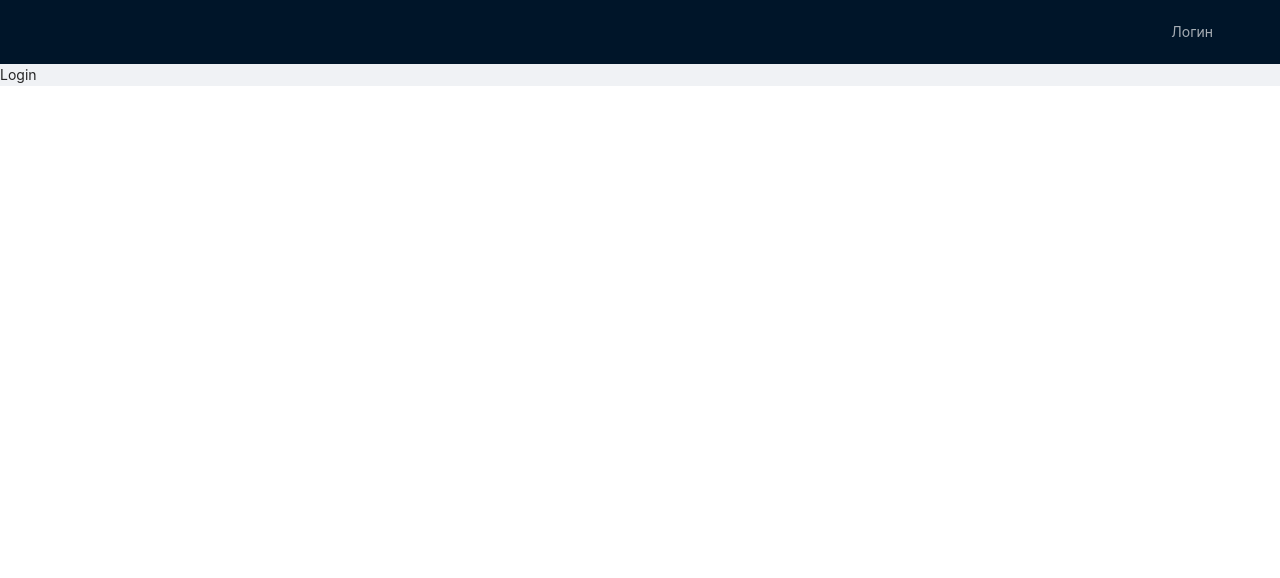
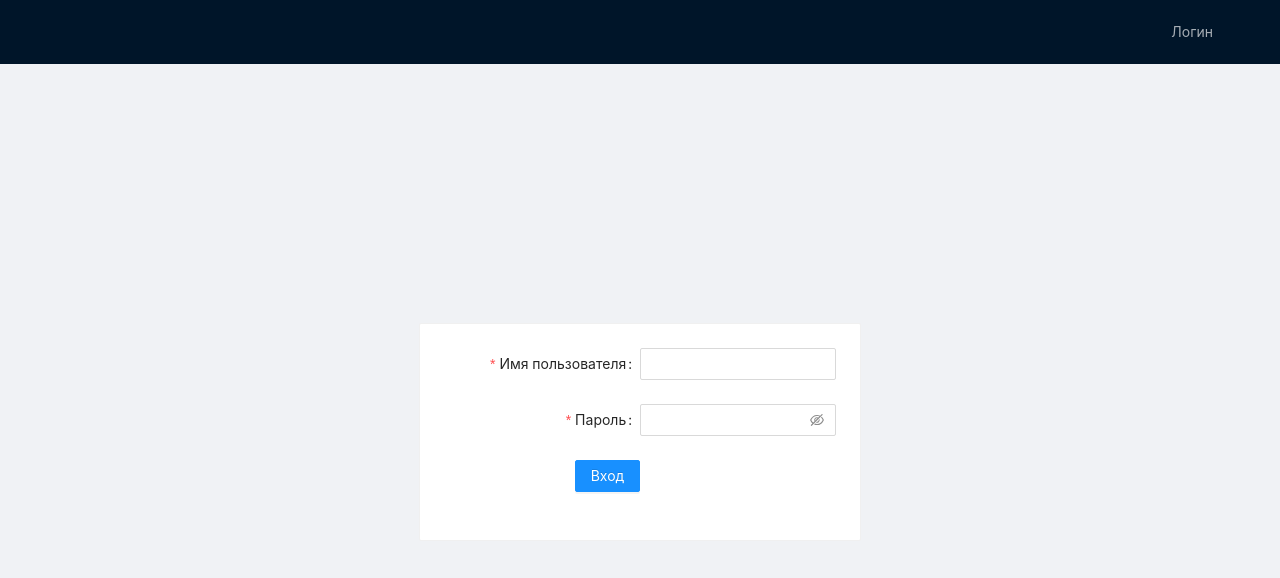
Before and after one commit to Kostushka/practice-app, a React (Create React App) app: page / in a window 1280 px wide. Shown: the top 578 px of the page. Built offline with nearby package versions, Linux system fonts and the light colour scheme.

Commit message:
Added LoginForm

```diff
--- /dev/null
+++ b/src/components/LoginForm/LoginForm.tsx
@@ -0,0 +1,41 @@
+import { Button, Card, Form, Input } from 'antd';
+import { rules } from '../../utils/rules';
+import styles from './LoginForm.module.css';
+
+const LoginForm = () => {
+    const onFinish = () => {
+        console.log('Success');
+    };
+    return (
+        <Form
+            labelCol={{ span: 12 }}
+            wrapperCol={{ span: 16 }}
+            onFinish={onFinish}
+        >
+            <Card>
+                <Form.Item
+                    label='Имя пользователя'
+                    name='Имя пользователя'
+                    rules={[rules.required('Пожалуйста, введите имя!')]}
+                >
+                    <Input />
+                </Form.Item>
+
+                <Form.Item
+                    label='Пароль'
+                    name='Пароль'
+                    rules={[rules.required('Пожалуйста, введите пароль!')]}
+                >
+                    <Input.Password />
+                </Form.Item>
+                <Form.Item wrapperCol={{ offset: 8, span: 16 }}>
+                    <Button type='primary' htmlType='submit'>
+                        Вход
+                    </Button>
+                </Form.Item>
+            </Card>
+        </Form>
+    );
+};
+
+export default LoginForm;
--- /dev/null
+++ b/src/components/LoginForm/index.ts
@@ -0,0 +1 @@
+export { default } from './LoginForm';
--- a/src/containers/Login/Login.module.css
+++ b/src/containers/Login/Login.module.css
@@ -0,0 +1,3 @@
+.row {
+    height: calc(100vh - 64px);
+}
--- a/src/containers/Login/Login.tsx
+++ b/src/containers/Login/Login.tsx
@@ -1,8 +1,16 @@
 import { FC } from 'react';
+import { Layout, Row } from 'antd';
 import styles from './Login.module.css';
+import LoginForm from '../../components/LoginForm';
 
 const Login: FC = () => {
-    return <>Login</>;
+    return (
+        <Layout>
+            <Row justify='center' align='middle' className={styles.row}>
+                <LoginForm />
+            </Row>
+        </Layout>
+    );
 };
 
 export default Login;
--- /dev/null
+++ b/src/utils/rules.ts
@@ -0,0 +1,6 @@
+export const rules = {
+    required: (message: string) => ({
+        required: true,
+        message,
+    }),
+};
```
